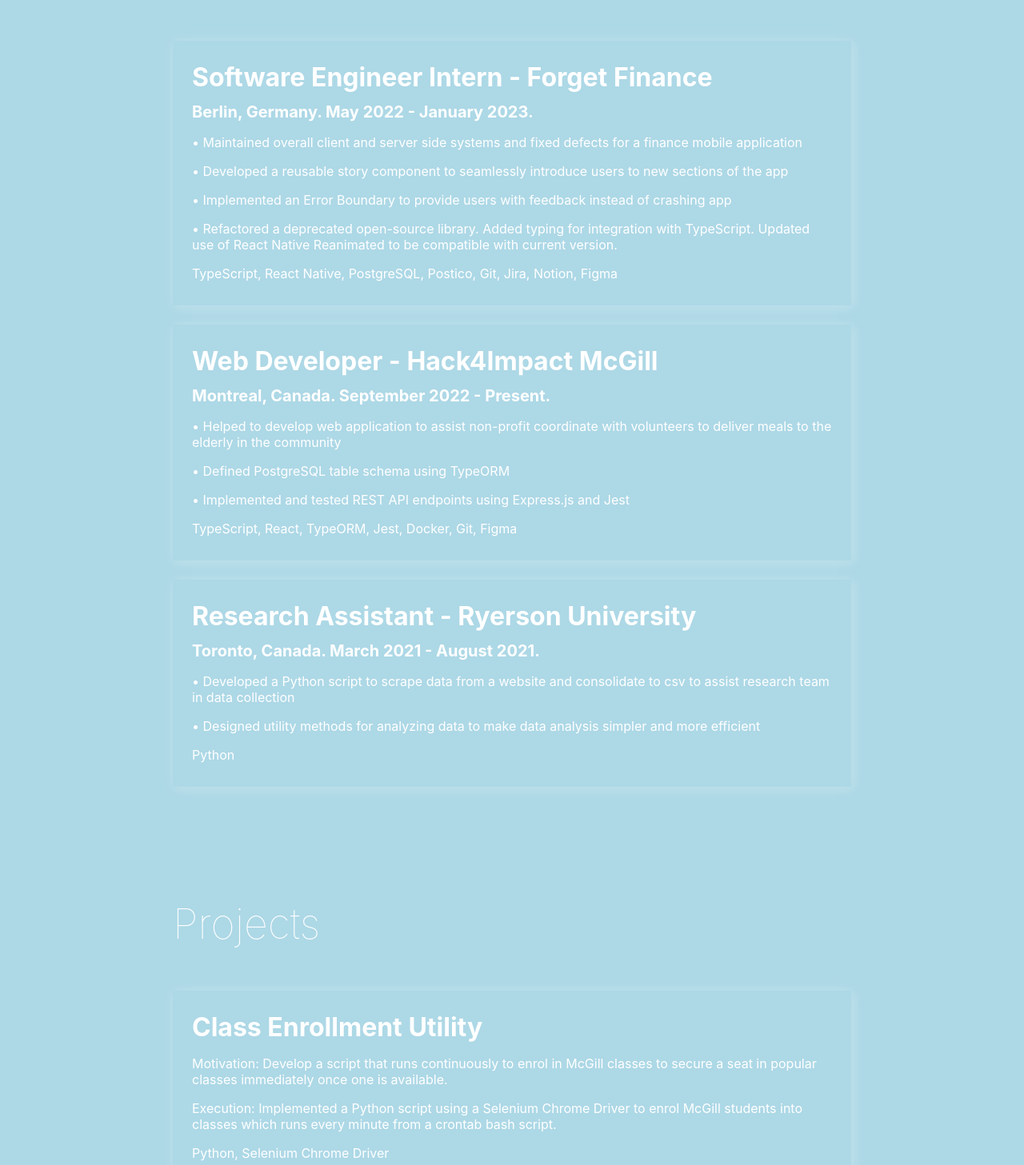
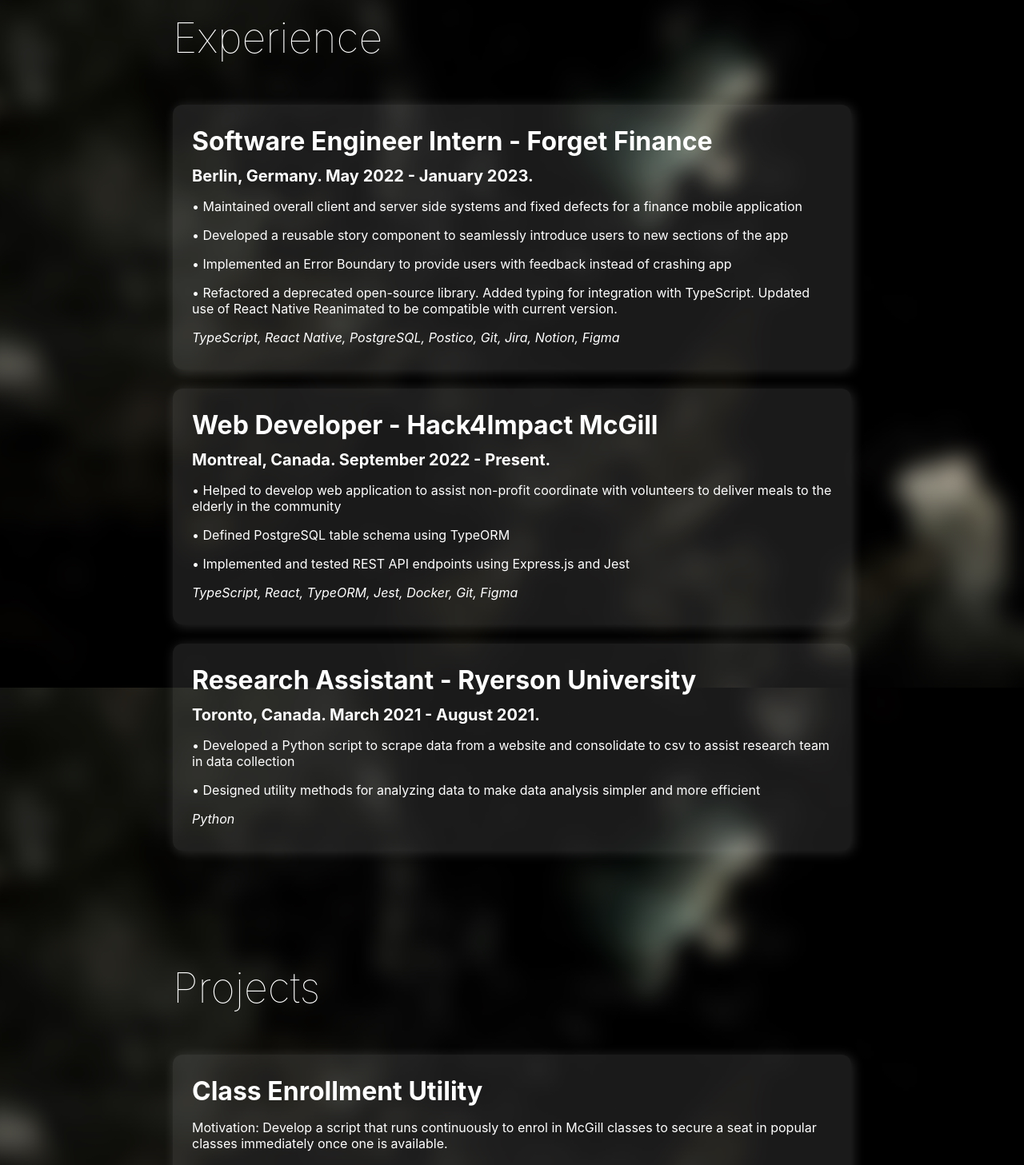
Before and after one commit to lilygostovic/lg-portfolio, a React (Create React App) app: page / in a window 1280 px wide. Shown: the part 1060-2517 px from the top of the page at 80% size. Built offline with nearby package versions, Linux system fonts and the light colour scheme.

Commit message:
Add external links for each block and make background blurred

```diff
--- a/src/App.css
+++ b/src/App.css
@@ -16,44 +16,62 @@
   flex-direction: column;
   align-items: center;
   color: white;
-  background-color: lightblue;
+
+  background-image: url("./images/blurred-background.jpg");
+  background-repeat: no-repeat;
+  background-attachment: fixed;
+  background-size: cover;
 }
 
 .App-header {
   height: 90vh;
   align-items: left;
 
-  padding-top: 20vmin;
+  margin-top: 30vmin;
   padding-left: calc(5vmin);
   padding-right: calc(5vmin);
 
   font-size: calc(10px + 20vmin);
 }
 
+.App-subsection {
+  margin: 64px 10vw 0vw 10vw;
+}
+
 .App-subsectionHeader {
   font-size: 52px;
   font-weight: lighter;
-  padding: 64px 0vw 0vw 5vw;
 }
 
 .App-infoBlock {
-  box-shadow: 2px 2px 14px 1px rgba(255,255,255,0.25);
-  margin: 24px 5vw;
+  background-color: rgba(255,255,255,0.10);
+  box-shadow: 2px 2px 14px 1px rgba(255,255,255,0.15);
+  border-radius: 12px;
+
+  margin: 24px 0px;
   max-width: 800px;
   padding: 14px 24px;
 }
-
 .App-blockHeader {
   margin: 12px 0px;
   font-size: 32px;
   font-weight: bold;
 }
-
+.App-blockHeaderLink { /* todo:: add onHover change color */
+  color: white;
+  text-decoration: none;
+  margin: 12px 0px;
+  font-size: 32px;
+  font-weight: bold;
+}
 .App-blockSubheader {
   margin: 12px 0px;
   font-size: 20px;
   font-weight: bold;
 }
+.App-blockSkills {
+  font-style: italic;
+}
 
 .App-footer {
   height: 300px;
--- a/src/App.tsx
+++ b/src/App.tsx
@@ -3,7 +3,6 @@ import './App.css';
 import React from 'react';
 
 function App() {
-  //todo:: add style={{backgroundImage: background}} to app-body
   return (
       <div className="App-body">
         <header className='App-header'>
@@ -12,43 +11,43 @@ function App() {
         <div className='App-subsection'>
           <p className="App-subsectionHeader">Experience</p>
           <div className='App-infoBlock'>
-            <p className='App-blockHeader'>Software Engineer Intern - Forget Finance</p>
+            <p className='App-blockHeader'>Software Engineer Intern - <a className='App-blockHeaderLink' href="https://www.forget.finance/en" target="_blank" rel="noreferrer">Forget Finance</a></p>
             <p className='App-blockSubheader'>Berlin, Germany. May 2022 - January 2023.</p>
             <p className='App-bulletpoint'>• Maintained overall client and server side systems and fixed defects for a finance mobile application</p>
             <p className='App-bulletpoint'>• Developed a reusable story component to seamlessly introduce users to new sections of the app</p>
             <p className='App-bulletpoint'>• Implemented an Error Boundary to provide users with feedback instead of crashing app</p>
             <p className='App-bulletpoint'>• Refactored a deprecated open-source library. Added typing for integration with TypeScript. Updated use of React Native Reanimated to be compatible with current version.</p>
-            <p className='App-skills'>TypeScript, React Native, PostgreSQL, Postico, Git, Jira, Notion, Figma</p>
+            <p className='App-blockSkills'>TypeScript, React Native, PostgreSQL, Postico, Git, Jira, Notion, Figma</p>
           </div>
           <div className='App-infoBlock'>
-            <p className='App-blockHeader'>Web Developer - Hack4Impact McGill</p>
+            <p className='App-blockHeader'>Web Developer - <a className='App-blockHeaderLink' href="https://mcgill.hack4impact.org" target="_blank" rel="noreferrer">Hack4Impact McGill</a></p>
             <p className='App-blockSubheader'>Montreal, Canada. September 2022 - Present.</p>
             <p className='App-bulletpoint'>• Helped to develop web application to assist non-profit coordinate with volunteers to deliver meals to the elderly in the community</p>
             <p className='App-bulletpoint'>• Defined PostgreSQL table schema using TypeORM</p>
             <p className='App-bulletpoint'>• Implemented and tested REST API endpoints using Express.js and Jest</p>
-            <p className='App-skills'>TypeScript, React, TypeORM, Jest, Docker, Git, Figma</p>
+            <p className='App-blockSkills'>TypeScript, React, TypeORM, Jest, Docker, Git, Figma</p>
           </div>
           <div className='App-infoBlock'>
-            <p className='App-blockHeader'>Research Assistant - Ryerson University</p>
+            <p className='App-blockHeader'>Research Assistant - <a className='App-blockHeaderLink' href="https://www.rubenson.org/research-group" target="_blank" rel="noreferrer">Ryerson University</a></p>
             <p className='App-blockSubheader'>Toronto, Canada. March 2021 - August 2021.</p>
             <p className='App-bulletpoint'>• Developed a Python script to scrape data from a website and consolidate to csv to assist research team in data collection</p>
             <p className='App-bulletpoint'>• Designed utility methods for analyzing data to make data analysis simpler and more efficient</p>
-            <p className='App-skills'>Python</p>
+            <p className='App-blockSkills'>Python</p>
           </div>
         </div>
         <div className='App-subsection'>
           <p className="App-subsectionHeader">Projects</p>
           <div className='App-infoBlock'>
-            <p className='App-blockHeader'>Class Enrollment Utility</p>
+            <p className='App-blockHeader'><a className='App-blockHeaderLink' href="https://github.com/lilygostovic/class-enroller" target="_blank" rel="noreferrer">Class Enrollment Utility</a></p>
             <p className='App-bulletpoint'>Motivation: Develop a script that runs continuously to enrol in McGill classes to secure a seat in popular classes immediately once one is available.</p>
             <p className='App-bulletpoint'>Execution: Implemented a Python script using a Selenium Chrome Driver to enrol McGill students into classes which runs every minute from a crontab bash script.</p>
-            <p className='App-skills'>Python, Selenium Chrome Driver</p>
+            <p className='App-blockSkills'>Python, Selenium Chrome Driver</p>
           </div>
           <div className='App-infoBlock'>
-            <p className='App-blockHeader'>Personal Website</p>
+            <p className='App-blockHeader'><a className='App-blockHeaderLink' href="https://github.com/lilygostovic/lg-portfolio" target="_blank" rel="noreferrer">Personal Website</a></p>
             <p className='App-bulletpoint'>Motivation: Develop a publicly available website that showcases who I am as a dev, and beyond.</p>
             <p className='App-bulletpoint'>Execution: Self-taught React, HTML, CSS, and TypeScript to create a web app displaying information about myself and pointing the user to places they can learn more about my work and myself.</p>
-            <p className='App-skills'>TypeScript, React, HTML, CSS</p>
+            <p className='App-blockSkills'>TypeScript, React, HTML, CSS</p>
           </div>
         </div>
         <footer className="App-footer">
```
Also changed, not shown: src/images/blurred-background.jpg (added).
